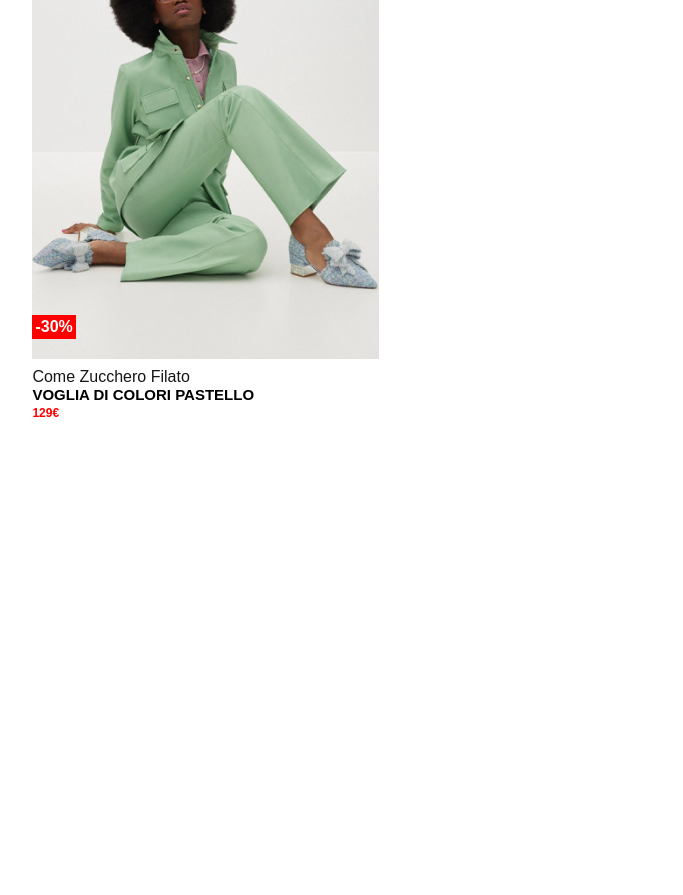
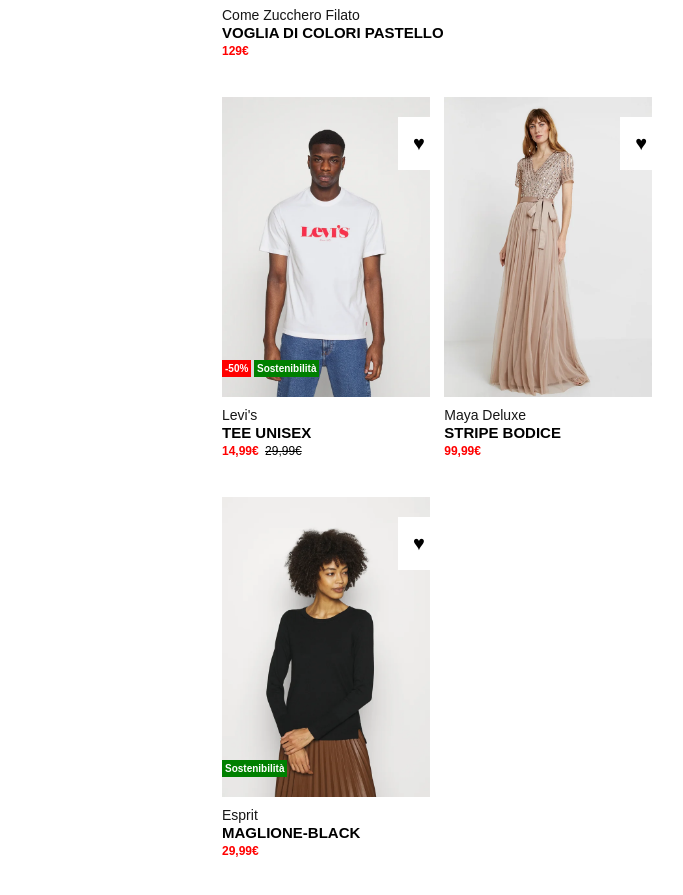
Before and after one commit to Timjxyz/html-css-boolando, a plain HTML site: page index.html in a window 1280 px wide. Shown: the part 711-1606 px from the top of the page, without its empty margins (102-785 px from the left). Before the commit the page ends 1140 px from the top, so only its background shows below. Drawn offline with Linux system fonts and the light colour scheme.

Commit message:
Pagina completata

```diff
--- a/index.html
+++ b/index.html
@@ -93,7 +93,7 @@
                  </div>
                    <!-- Fine Secondo Articolo -->
 
-                     <!-- Primo Articolo -->
+               <!-- Terzo Articolo -->
                 <div class="product">
 
                         <!-- Immagine relativa all'articolo con caratteristiche in primo piano -->
@@ -125,13 +125,117 @@
                 </div>
 
             </div>
-            <!-- Fine Primo Articolo -->
-            </div>
 
              <!-- Seconda riga di articoli -->
             <div class="row second">
 
+                 <!-- Primo Articolo -->
+                <div class="product">
+
+                   <!-- Immagine relativa all'articolo con caratteristiche in primo piano -->
+                    <img class="firts-img" src="img/4.webp" alt="Foto tee unisex">
+                    <img class="second-img" src="img/4b.webp" alt="Seconda foto tee unisex">
+                    <span class="discount">-50&#37;</span>
+                    <span class="tag">Sostenibilità</span>
+                    <div class="heart">&hearts;</div>
+
+                              <!-- Descrizione marca articolo e prezzo -->
+                    <div class="description">
+
+                               <!-- Marca dell'articolo -->
+                        <span class="marca">Levi's</span>
+
+                            <!-- Nome dell'articolo -->
+                        <h2 class="name-article">
+                            TEE UNISEX
+                        </h2>
+
+                           <!-- Dati sul prezzo dell'articolo -->
+                        <span class="prezzo">
+
+                            <span class="sconto">
+                                14,99&#8364;
+                            </span>
+
+                            <span class="prezzo-originale">
+                                29,99&#8364;
+                            </span>
+                            <!-- Fine dati sul prezzo dell'articolo -->
+
+                        </span>
                     </div>
+
+                </div>
+                    <!-- Fine Primo Articolo -->
+
+                     <!-- Secondo Articolo -->
+                <div class="product">
+
+                             <!-- Immagine relativa all'articolo con caratteristiche in primo piano -->
+                    <img class="firts-img" src="img/5.webp" alt="FOTO stripe bodice">
+                    <img class="second-img" src="img/5b.webp" alt="Seconda stripe bodice">
+                    <div class="heart">&hearts;</div>
+
+                             <!-- Descrizione marca articolo e prezzo -->
+                    <div class="description">
+
+                              <!-- Marca dell'articolo -->
+                        <span class="marca"> Maya Deluxe </span>
+
+                              <!-- Nome dell'articolo -->
+                        <h2 class="name-article">
+                                STRIPE BODICE
+                        </h2>
+
+                              <!-- Dati sul prezzo dell'articolo -->
+                        <span class="prezzo">
+
+                                <span class="sconto">
+                                    99,99&#8364;
+                                </span>
+
+                           <!-- Fine dati sul prezzo dell'articolo -->
+
+                       </span>
+                    </div>
+
+                 </div>
+                   <!-- Fine Secondo Articolo -->
+
+               <!-- Terzo Articolo -->
+                <div class="product">
+
+                        <!-- Immagine relativa all'articolo con caratteristiche in primo piano -->
+                    <img class="firts-img" src="img/6.webp" alt="Foto maglione black">
+                    <img class="second-img" src="img/6b.webp" alt="Seconda foto maglione black">
+                    <span class="tag-2">Sostenibilità</span>
+                    <div class="heart">&hearts;</div>
+
+                        <!-- Descrizione marca articolo e prezzo -->
+                    <div class="description">
+
+                        <!-- Marca dell'articolo -->
+                        <span class="marca">Esprit</span>
+
+                            <!-- Nome dell'articolo -->
+                        <h2 class="name-article">
+                            MAGLIONE-BLACK
+                        </h2>
+
+                        <!-- Dati sul prezzo dell'articolo -->
+                    <span class="prezzo">
+
+                            <span class="sconto">
+                            29,99&#8364;
+                            </span>
+                        <!-- Fine dati sul prezzo dell'articolo -->
+
+                    </span>
+                </div>
+
+            </div>
+
+
 
         </div>
     </main>
--- a/style.css
+++ b/style.css
@@ -5,18 +5,20 @@ body{
 }
 /* Corpo dei css riferiti all'immagine dell'articolo */
 .container{
-    width: 80%;
+    width:50%;
     margin: auto;
 }
 
 .row img{
-    height: 500px;
+    height: 300px;
+    margin-right: 10px;
 }
 /* Dimensionamento immagine e tag al suo interno */
 .product{
-    height: 500px;
+    height: 300px;
     position: relative;
     display: inline-block;
+    margin-bottom: 100px;
 }
 
 /* Inizio sconti dell'articolo e classificazione della qualità dell'articolo */
@@ -28,8 +30,9 @@ body{
     background-color: rgb(255,0,0);
     color: rgb(255, 255, 255);
     padding: 3px;
-    padding-right: 3px;
+
     font-weight: 600;
+    font-size: 10px;
 
 
 }
@@ -38,6 +41,7 @@ body{
 
 .product .first-img{
     position: absolute;
+
 
 }
 
@@ -55,12 +59,24 @@ body{
 
 .product .tag{
     position: absolute;
-    left: 50px;
+    left: 32px;
     bottom: 20px;
     background-color: rgb(0, 128, 0);
     color: rgb(255, 255, 255);
     padding: 3px;
     font-weight: 600;
+    font-size: 10px;
+}
+
+.product .tag-2{
+    position: absolute;
+    left: 0;
+    bottom: 20px;
+    background-color: rgb(0, 128, 0);
+    color: rgb(255, 255, 255);
+    padding: 3px;
+    font-weight: 600;
+    font-size: 10px;
 }
 
 /*  Fine sconti dell'articolo e classificazione della qualità dell'articolo */
@@ -88,6 +104,7 @@ body{
 }
 
 .description .marca{
+    font-size: 14px;
     color: rgb(22, 22, 22);
 }
 .description .name-article{
```
Lines whose indentation alone changed are shown as unchanged.
